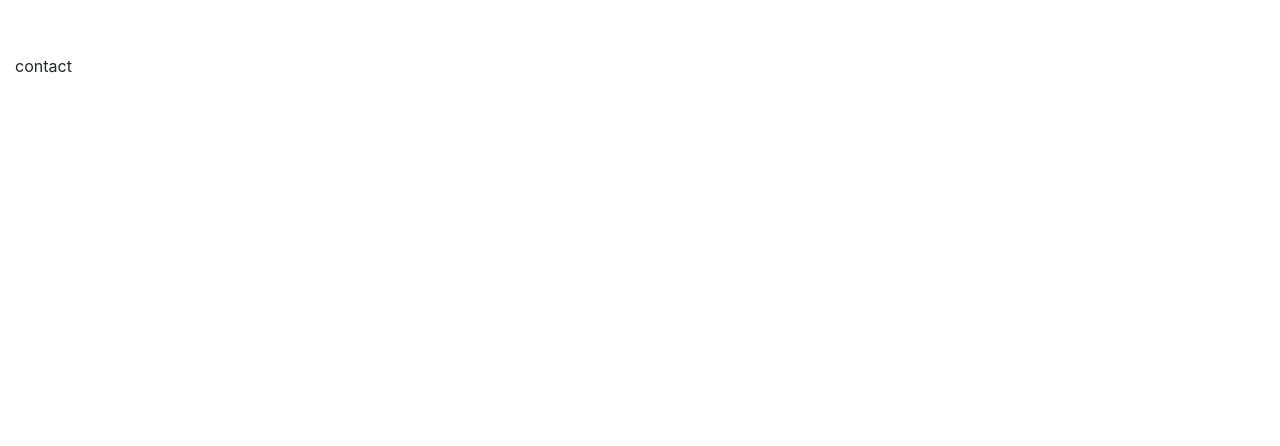
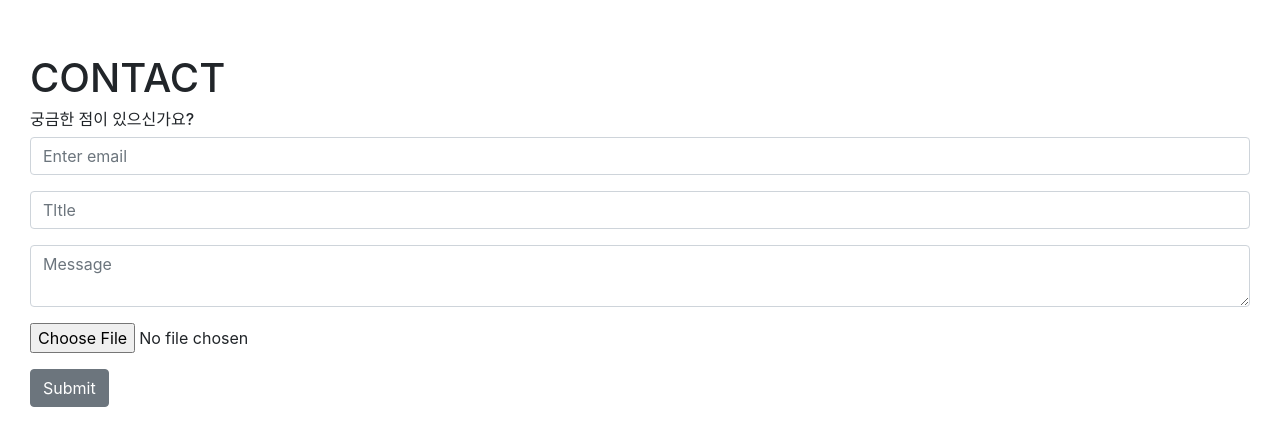
Before and after one commit to amuse1991/portfolio, a React (Create React App) app in the folder client/: page /#/ in a window 1280 px wide. Shown: the part 2386-2832 px from the top of the page. Built offline with nearby package versions, Linux system fonts and the light colour scheme.

Commit message:
contact 작성
contact form을 작성

```diff
--- a/client/src/components/body/contact/Contact.js
+++ b/client/src/components/body/contact/Contact.js
@@ -1,5 +1,6 @@
 import React, { Component } from 'react';
 import {Element} from 'react-scroll';
+import { Container, Row, Col,Button, Form, FormGroup, Label, Input, FormText} from "reactstrap";
 
 export default class Contact extends Component{
 
@@ -10,10 +11,38 @@ export default class Contact extends Component{
 
     render(){
         return(
-            <Element name="contact" className="element">
-                <div style={this.divStyle}>
-                    contact
-                </div>
+            <Element name="contact" className="element" style={this.divStyle}>
+                <Container fluid>
+                    <Row>
+                        <Col className="page-header">
+                            <h1>CONTACT</h1>
+                        </Col>
+                    </Row>
+                    <Row>
+                        <Col>
+                            <h6>궁금한 점이 있으신가요?</h6>
+                            <Form>
+                                <FormGroup>
+                                    {/* <Label for="senderEmail">Email</Label> */}
+                                    <Input type="email" name="email" id="senderEmail" placeholder="Enter email" />
+                                </FormGroup>
+                                <FormGroup>
+                                    {/* <Label for="title">Title</Label> */}
+                                    <Input type="text" name="title" id="title" placeholder="Tltle" />
+                                </FormGroup>
+                                <FormGroup>
+                                    {/* <Label for="message">Message</Label> */}
+                                    <Input type="textarea" name="message" id="message" placeholder="Message" />
+                                </FormGroup>
+                                <FormGroup>
+                                    {/* <Label for="exampleFile">File</Label> */}
+                                    <Input type="file" name="file" id="exampleFile" />
+                                </FormGroup>
+                                <Button>Submit</Button>
+                            </Form>
+                        </Col>
+                    </Row>
+                </Container>
             </Element>
         )
     }
```
